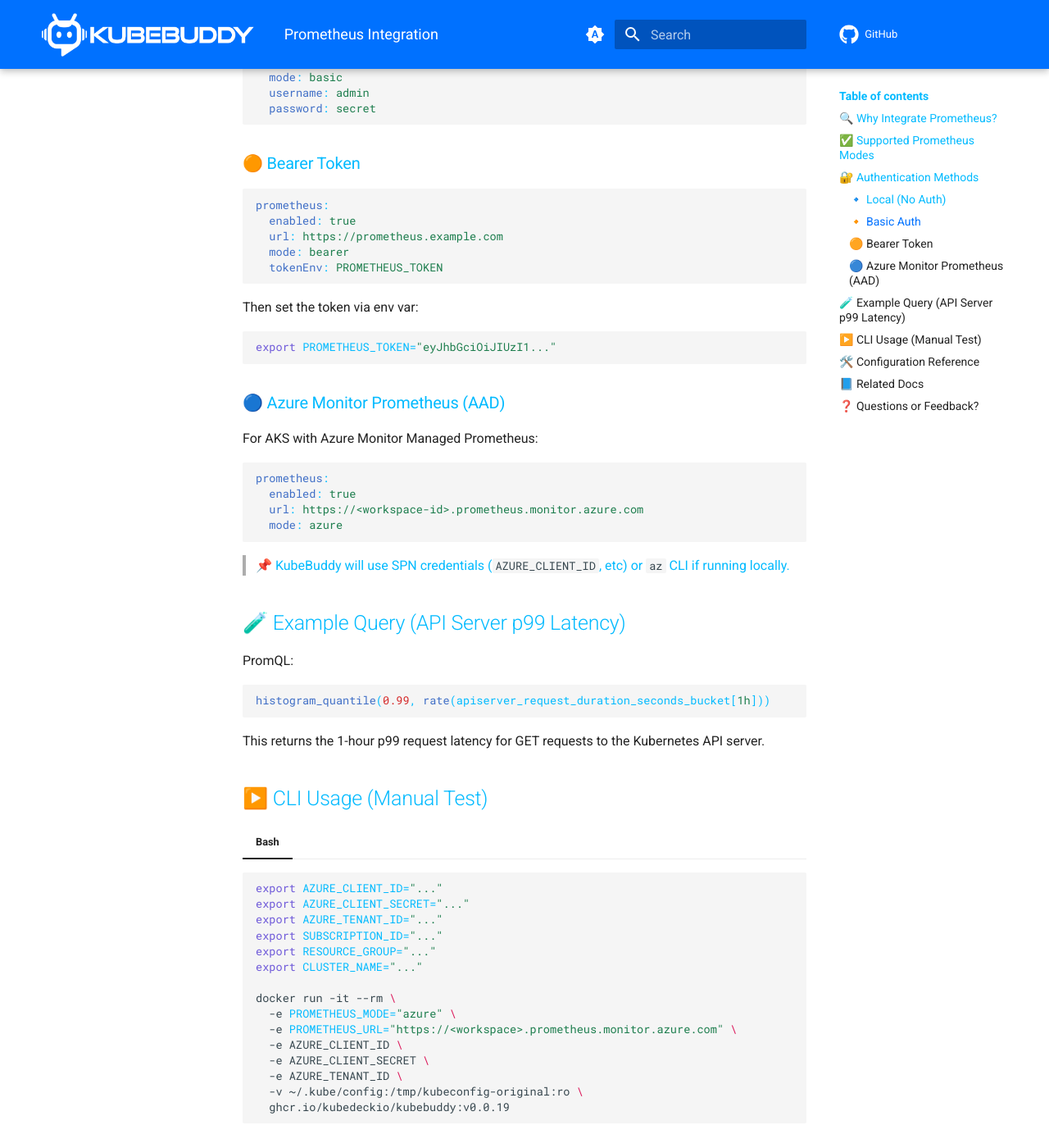
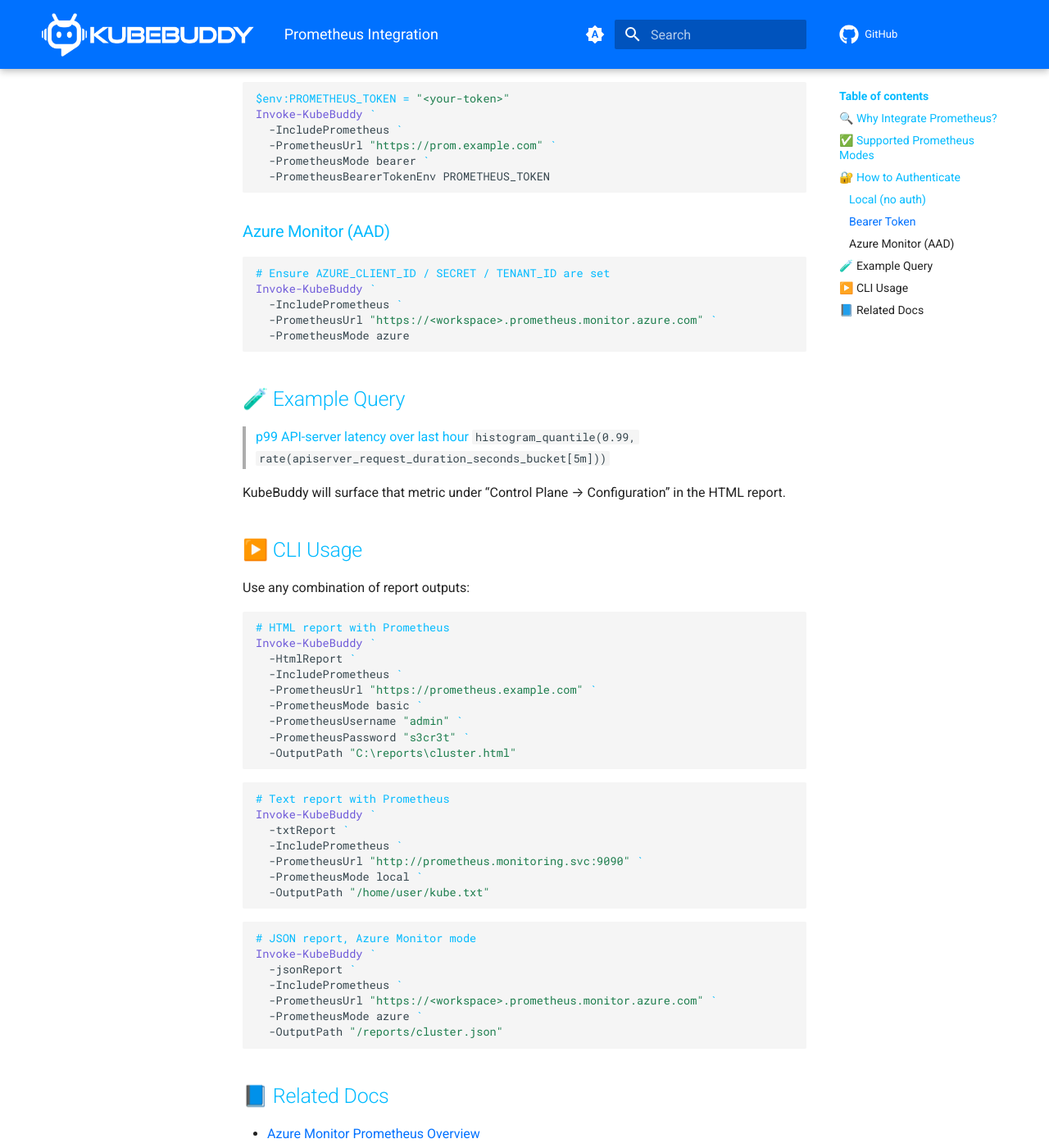
Before and after one commit to KubeDeckio/KubeBuddy, an MkDocs documentation site: the page built from docs/usage/prometheus-integration.md, in a window 1280 px wide and 1400 px high, scrolled down 1432 px. Shown: the whole window at 82% size. Built offline with MkDocs 1.6.1 and Material for MkDocs 9.7.7, drawn with Linux system fonts in a browser that asks for light colours; comment, search, counter and statistics services are not loaded; some of the changed text lies outside the part shown.

Commit message:
proom check updates

`````diff
--- a/docs/usage/prometheus-integration.md
+++ b/docs/usage/prometheus-integration.md
@@ -7,159 +7,118 @@
 
 # 📊 Prometheus Integration
 
-KubeBuddy supports querying Prometheus metrics to enhance its cluster health and performance reports. This works across both **in-cluster Prometheus** and **Azure Monitor Prometheus** deployments.
-
+KubeBuddy can enrich its cluster health reports by querying Prometheus directly, whether running in, cluster or as an external endpoint.
 
 
 ## 🔍 Why Integrate Prometheus?
 
-By querying Prometheus directly, KubeBuddy can extract time-series metrics for:
+By pulling time-series data you can detect:
 
 - API server latency (p99)
-- Node and pod resource usage
-- Pod restarts
-- Cluster pressure indicators
+- Node/pod CPU & memory usage
+- Pod restart patterns
+- Disk, network and capacity pressure
 
 
 ## ✅ Supported Prometheus Modes
 
-| Mode     | Description                                | Auth Required | Use Case                                 |
-|----------|--------------------------------------------|---------------|-------------------------------------------|
-| `local`  | In-cluster Prometheus (e.g., kube-prometheus-stack) | ❌            | Works inside cluster with no auth         |
-| `basic`  | Prometheus behind an ingress with basic auth | ✅            | External Prometheus with username/password |
-| `bearer` | Prometheus secured with a bearer token       | ✅            | External Prometheus (e.g., OAuth proxy)   |
-| `azure`  | Azure Monitor Managed Prometheus             | ✅ AAD token   | AKS + Azure Monitor Workspace Prometheus  |
+| Mode     | Description                                           | Auth Required | Typical Use Case                      |
+|----------|-------------------------------------------------------|---------------|---------------------------------------|
+| `local`  | In-cluster Prometheus (e.g. kube-prometheus-stack)    | ❌             | No auth needed inside the cluster     |
+| `basic`  | External Prometheus with HTTP Basic auth              | ✅             | Behind an ingress or firewall         |
+| `bearer` | External Prometheus secured by bearer token           | ✅             | OAuth proxy, API gateway, etc.        |
+| `azure`  | Azure Monitor Managed Prometheus (AKS + Monitor)      | ✅ AAD token   | AKS + Azure Monitor workspace         |
 
 
-## 🔐 Authentication Methods
+## 🔐 How to Authenticate
 
-KubeBuddy supports multiple auth mechanisms:
+### Local (no auth)
+```powershell
+Invoke-KubeBuddy `
+  -HtmlReport `
+  -IncludePrometheus `
+  -PrometheusUrl "http://prometheus.monitoring.svc:9090" `
+  -PrometheusMode local
+````
 
-### 🔹 Local (No Auth)
-No credentials needed. KubeBuddy accesses Prometheus via service name:
+### Basic Auth
 
-```yaml
-prometheus:
-  enabled: true
-  url: http://prometheus.monitoring.svc:9090
-  mode: local
+```powershell
+Invoke-KubeBuddy `
+  -IncludePrometheus `
+  -PrometheusUrl "https://prom.example.com" `
+  -PrometheusMode basic `
+  -PrometheusUsername "admin" `
+  -PrometheusPassword "s3cr3t"
 ```
 
+### Bearer Token
 
-### 🔸 Basic Auth
-
-```yaml
-prometheus:
-  enabled: true
-  url: https://prometheus.example.com
-  mode: basic
-  username: admin
-  password: secret
+```powershell
+$env:PROMETHEUS_TOKEN = "<your-token>"
+Invoke-KubeBuddy `
+  -IncludePrometheus `
+  -PrometheusUrl "https://prom.example.com" `
+  -PrometheusMode bearer `
+  -PrometheusBearerTokenEnv PROMETHEUS_TOKEN
 ```
 
+### Azure Monitor (AAD)
 
-### 🟠 Bearer Token
-
-```yaml
-prometheus:
-  enabled: true
-  url: https://prometheus.example.com
-  mode: bearer
-  tokenEnv: PROMETHEUS_TOKEN
+```powershell
+# Ensure AZURE_CLIENT_ID / SECRET / TENANT_ID are set
+Invoke-KubeBuddy `
+  -IncludePrometheus `
+  -PrometheusUrl "https://<workspace>.prometheus.monitor.azure.com" `
+  -PrometheusMode azure
 ```
 
-Then set the token via env var:
+## 🧪 Example Query
 
-```bash
-export PROMETHEUS_TOKEN="eyJhbGciOiJIUzI1..."
+> p99 API-server latency over last hour
+> `histogram_quantile(0.99, rate(apiserver_request_duration_seconds_bucket[5m]))`
+
+KubeBuddy will surface that metric under “Control Plane → Configuration” in the HTML report.
+
+
+## ▶️ CLI Usage
+
+Use any combination of report outputs:
+
+```powershell
+# HTML report with Prometheus
+Invoke-KubeBuddy `
+  -HtmlReport `
+  -IncludePrometheus `
+  -PrometheusUrl "https://prometheus.example.com" `
+  -PrometheusMode basic `
+  -PrometheusUsername "admin" `
+  -PrometheusPassword "s3cr3t" `
+  -OutputPath "C:\reports\cluster.html"
 ```
 
-
-### 🔵 Azure Monitor Prometheus (AAD)
-
-For AKS with Azure Monitor Managed Prometheus:
-
-```yaml
-prometheus:
-  enabled: true
-  url: https://<workspace-id>.prometheus.monitor.azure.com
-  mode: azure
+```powershell
+# Text report with Prometheus
+Invoke-KubeBuddy `
+  -txtReport `
+  -IncludePrometheus `
+  -PrometheusUrl "http://prometheus.monitoring.svc:9090" `
+  -PrometheusMode local `
+  -OutputPath "/home/user/kube.txt"
 ```
 
-> 📌 KubeBuddy will use SPN credentials (`AZURE_CLIENT_ID`, etc) or `az` CLI if running locally.
-
-
-## 🧪 Example Query (API Server p99 Latency)
-
-PromQL:
-
-```promql
-histogram_quantile(0.99, rate(apiserver_request_duration_seconds_bucket[1h]))
+```powershell
+# JSON report, Azure Monitor mode
+Invoke-KubeBuddy `
+  -jsonReport `
+  -IncludePrometheus `
+  -PrometheusUrl "https://<workspace>.prometheus.monitor.azure.com" `
+  -PrometheusMode azure `
+  -OutputPath "/reports/cluster.json"
 ```
-
-This returns the 1-hour p99 request latency for GET requests to the Kubernetes API server.
-
-
-## ▶️ CLI Usage (Manual Test)
-
-=== "Bash"
-
-```bash
-export AZURE_CLIENT_ID="..."
-export AZURE_CLIENT_SECRET="..."
-export AZURE_TENANT_ID="..."
-export SUBSCRIPTION_ID="..."
-export RESOURCE_GROUP="..."
-export CLUSTER_NAME="..."
-
-docker run -it --rm \
-  -e PROMETHEUS_MODE="azure" \
-  -e PROMETHEUS_URL="https://<workspace>.prometheus.monitor.azure.com" \
-  -e AZURE_CLIENT_ID \
-  -e AZURE_CLIENT_SECRET \
-  -e AZURE_TENANT_ID \
-  -v ~/.kube/config:/tmp/kubeconfig-original:ro \
-  ghcr.io/kubedeckio/kubebuddy:v0.0.19
-```
-
-=== "PowerShell"
-
-```powershell
-docker run -it --rm `
-  -e PROMETHEUS_MODE="azure" `
-  -e PROMETHEUS_URL="https://<workspace>.prometheus.monitor.azure.com" `
-  -e AZURE_CLIENT_ID="..." `
-  -e AZURE_CLIENT_SECRET="..." `
-  -e AZURE_TENANT_ID="..." `
-  -v $HOME/.kube/config:/tmp/kubeconfig-original:ro `
-  ghcr.io/kubedeckio/kubebuddy:v0.0.19
-```
-
----
-
-## 🛠️ Configuration Reference
-
-All fields can be set via `kubebuddy-config.yaml` or environment variables.
-
-| Config Key | Env Var Equivalent | Description                                |
-| ---------- | ------------------ | ------------------------------------------ |
-| `enabled`  | —                  | Set to `true` to enable Prometheus support |
-| `url`      | `PROMETHEUS_URL`   | Base URL of Prometheus server              |
-| `mode`     | `PROMETHEUS_MODE`  | One of `local`, `basic`, `bearer`, `azure` |
-| `username` | —                  | Basic auth username                        |
-| `password` | —                  | Basic auth password                        |
-| `tokenEnv` | —                  | Name of env var holding bearer token       |
-
 
 ## 📘 Related Docs
 
-* [Azure Monitor Prometheus Docs](https://learn.microsoft.com/en-us/azure/azure-monitor/essentials/prometheus-metrics-overview)
+* [Azure Monitor Prometheus Overview](https://learn.microsoft.com/azure/azure-monitor/prometheus-metrics-overview)
 * [Prometheus HTTP API](https://prometheus.io/docs/prometheus/latest/querying/api/)
-* [KubeBuddy Configuration File](./kubebuddy-config.md)
-
-
-## ❓ Questions or Feedback?
-
-We’d love to hear how you're using Prometheus with KubeBuddy!
-File an issue or open a discussion at
-👉 [https://github.com/kubedeckio/kubebuddy](https://github.com/kubedeckio/kubebuddy)
+* [KubeBuddy Thresholds & Defaults](./thresholds.md)
`````
Also changed, not shown: 4 other files.
